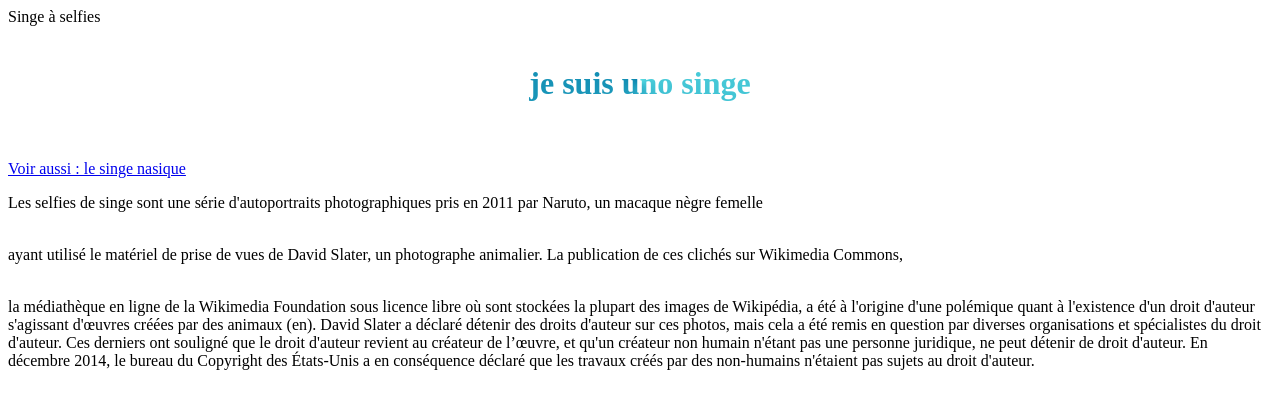
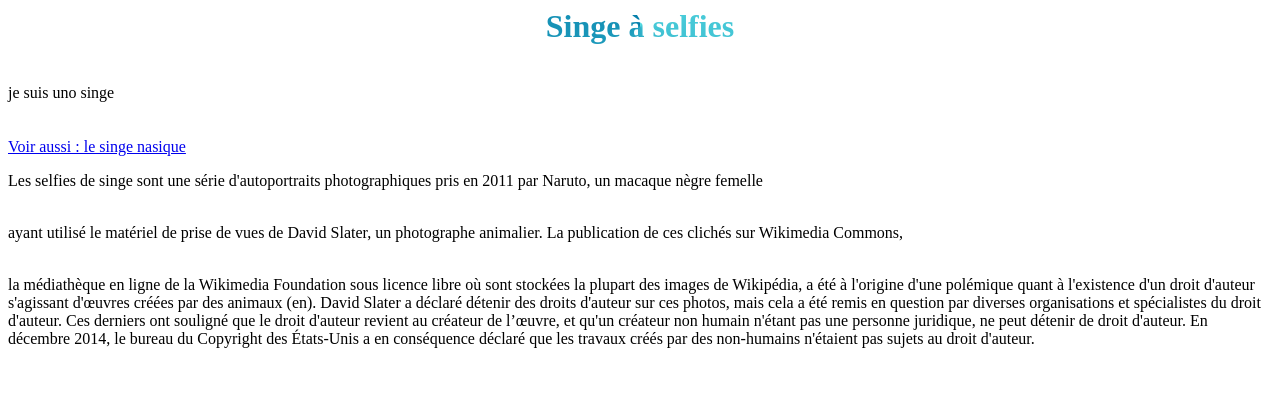
Before and after one commit to GameBlack66/Singe2-1, a plain HTML site: page lukas.html in a window 1280 px wide. Shown: the top 401 px of the page. Drawn offline with Linux system fonts and the light colour scheme.

Commit message:
Revise HTML structure and content for 'lukas.html'
Updated the structure and content of the HTML document, including changes to headings, paragraphs, and footer.

```diff
--- a/lukas.html
+++ b/lukas.html
@@ -8,8 +8,8 @@
 
 
 <link rel="stylesheet" href="style.css">
-<header>Singe à selfies</header>
-<br><h1>je suis uno singe</h1> <br><br>
+<h1>Singe à selfies</h1>
+<br><header>je suis uno singe</header> <br><br>
   <a href="armand.html">Voir aussi : le singe nasique</a>
  <p>Les selfies de singe sont une série d'autoportraits photographiques pris en 2011 par Naruto,
 un macaque nègre femelle</p><br>ayant utilisé le matériel de prise de vues de David Slater, un photographe animalier.
```
